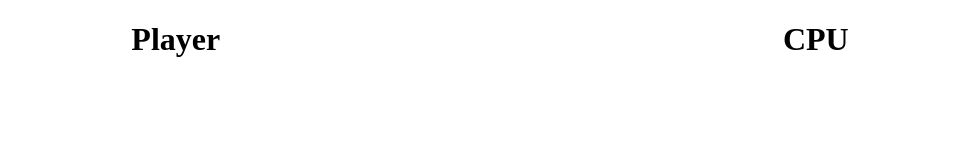
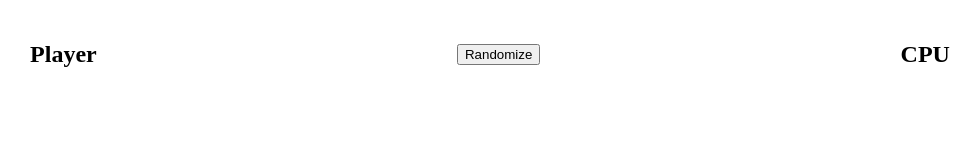
Before and after one commit to ZarathustraSama/odin-battleship, a website built with webpack: page src/index.html in a window 1280 px wide. Shown: the whole page, without its empty margins (150-1129 px from the left). Built offline with nearby package versions, Linux system fonts and the light colour scheme.

Commit message:
Reworked divs and styling, added button for randomization

```diff
--- a/src/index.html
+++ b/src/index.html
@@ -6,13 +6,17 @@
   <title>Battleship</title>
 </head>
 <body>
-  <div id="player-1">
-    <h1>Player</h1>
-    <table class="battle-grid"></table>
-  </div>
-  <div id="player-2">
-    <h1>CPU</h1>
-    <table class="battle-grid"></table>
+  <h1 id="game-over"></h1>
+  <div class="flex-container">
+    <div id="player-1">
+      <h2>Player</h1>
+      <div class="battle-grid"></div>
+    </div>
+    <button id="randomizer">Randomize</button>
+    <div id="player-2">
+      <h2>CPU</h1>
+      <div class="battle-grid"></div>
+    </div>
   </div>
 </body>
 </html>
--- a/src/style.css
+++ b/src/style.css
@@ -5,16 +5,21 @@ html, body {
   padding: 0;
 }
 
-body {
+.flex-container {
   display: flex;
   justify-content: space-around;
 }
 
-h1 {
+h1, h2 {
   text-align: center;
 }
 
-.cell {
+button {
+  margin-top: auto;
+  margin-bottom: auto;
+}
+
+.cell, svg {
   border: 1px solid black;
 }
 
@@ -47,6 +52,10 @@ h1 {
   background-color: purple;
 }
 
+.missed {
+  background-color: palevioletred;
+}
+
 .sunk-self {
   background-color: red;
 }
```
